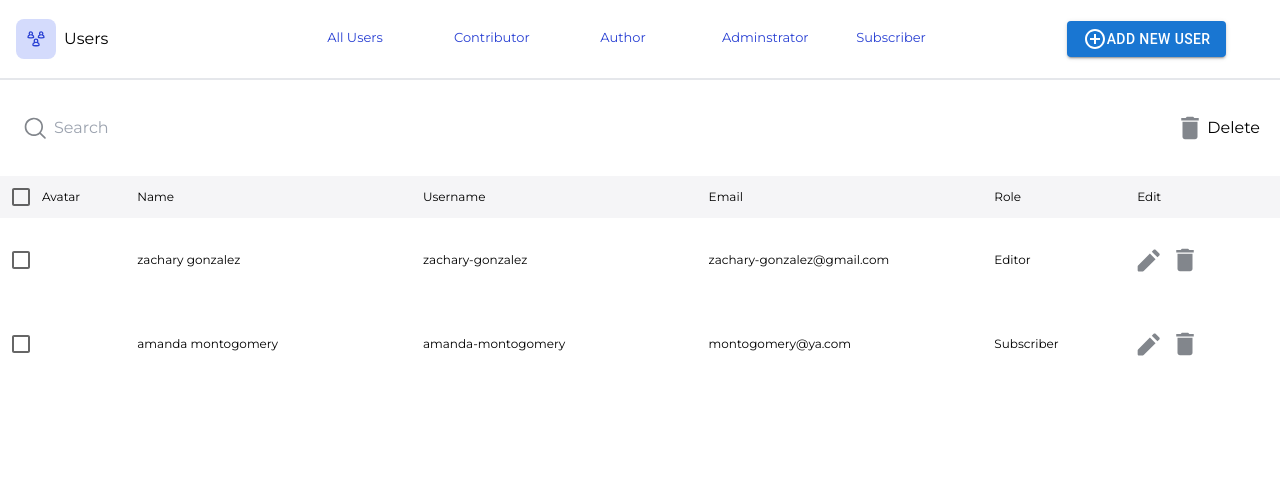
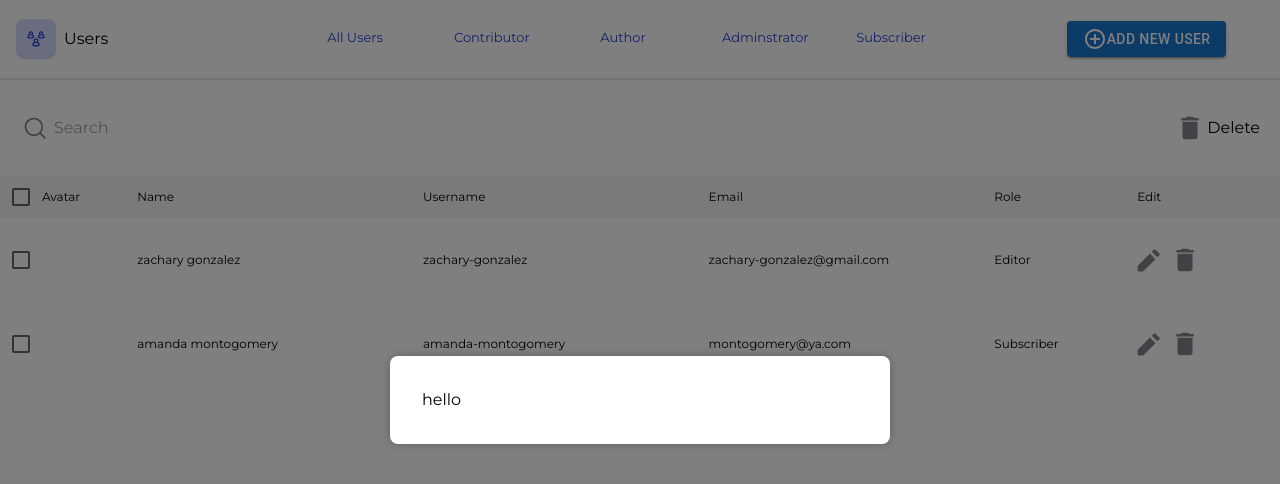
Before and after one commit to darwanceyhan/UsersTask, a React (Create React App) app in the folder my-app/: page / in a window 1280 px wide. Both pictures are taken after a click on the button "ADD NEW USER". Shown: the top 484 px of the page. Built offline with nearby package versions, Linux system fonts and the light colour scheme.

Commit message:
create popup to edit and add users

```diff
--- a/my-app/src/App.tsx
+++ b/my-app/src/App.tsx
@@ -6,8 +6,10 @@ import ControlPointIcon from "@mui/icons-material/ControlPoint";
 import { useEffect, useState } from "react";
 import UserData from "./data/data";
 import UserInterface from "./interface/UserInterface";
+import Popup from "./components/popup/popup";
 
 function App() {
+  const [popup, setPopup] = useState(false);
   const [users, setUsers] = useState<UserInterface[]>([]);
 
   useEffect(() => {
@@ -52,7 +54,11 @@ function App() {
         <div className="basis-1/4 flex flex-row">
           <div className="basis-1/3"></div>
           <div className="basis-1/2">
-            <Button variant="contained" className="text-sm">
+            <Button
+              variant="contained"
+              className="text-sm"
+              onClick={() => setPopup(true)}
+            >
               <ControlPointIcon /> Add New User
             </Button>
           </div>
@@ -140,6 +146,7 @@ function App() {
           </div>
         </div>
       ))}
+      {popup && <Popup />}
     </>
   );
 }
--- /dev/null
+++ b/my-app/src/components/popup/popup.tsx
@@ -0,0 +1,11 @@
+const Popup = () => {
+  return (
+    <div className="popup-container">
+      <div className="popup">
+        <h1>hello</h1>
+      </div>
+    </div>
+  );
+};
+
+export default Popup;
--- a/my-app/src/index.css
+++ b/my-app/src/index.css
@@ -41,3 +41,25 @@ body,html{
 .userList{
     height: 84px;
 }
+
+.popup-container {
+    position: fixed;
+    top: 0;
+    left: 0;
+    width: 100%;
+    height: 100%;
+    display: flex;
+    justify-content: center;
+    align-items: center;
+    background-color: rgb(0, 0, 0, 0.5);
+}
+
+.popup {
+    position: relative;
+    width: 100%;
+    max-width: 500px;
+    padding: 2rem;
+    border-radius: 0.5rem;
+    background-color: #fff;
+    box-shadow: 0 0 10px rgba(0, 0, 0, 0.25);
+}
```
